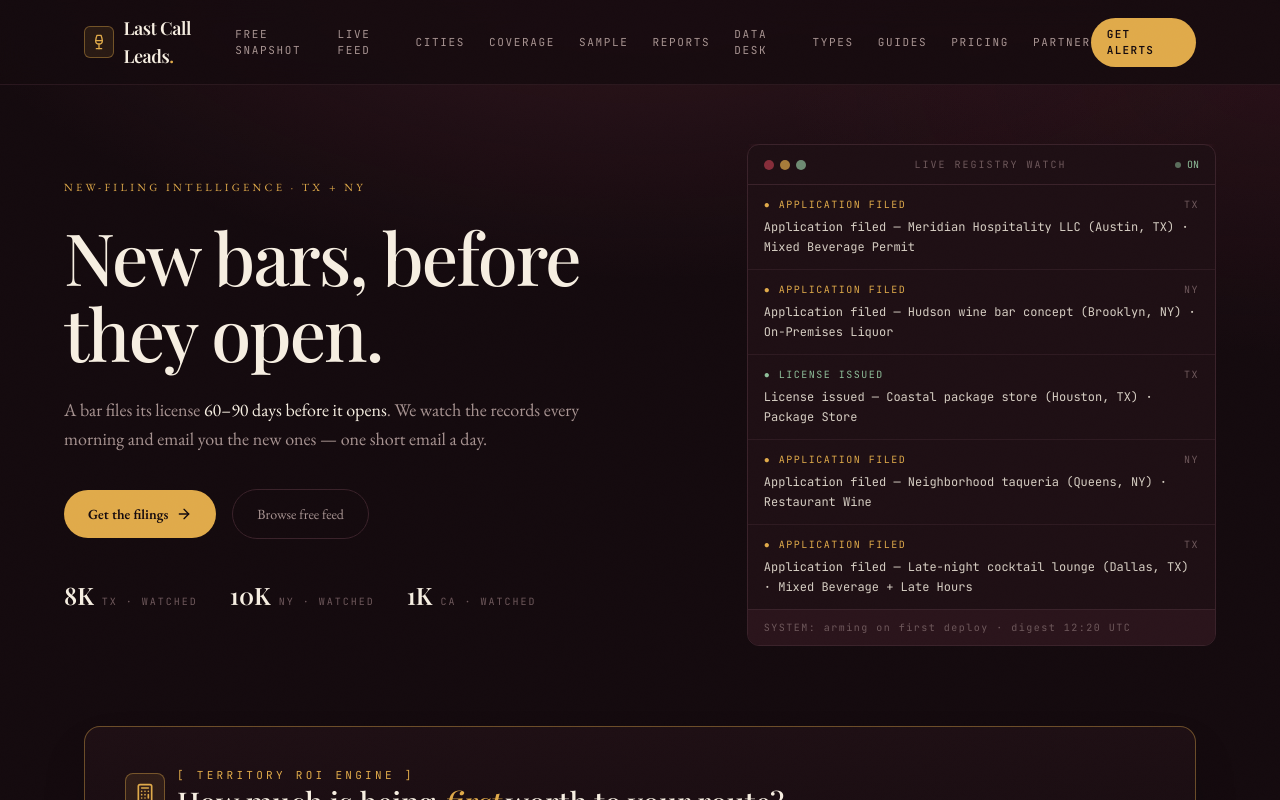
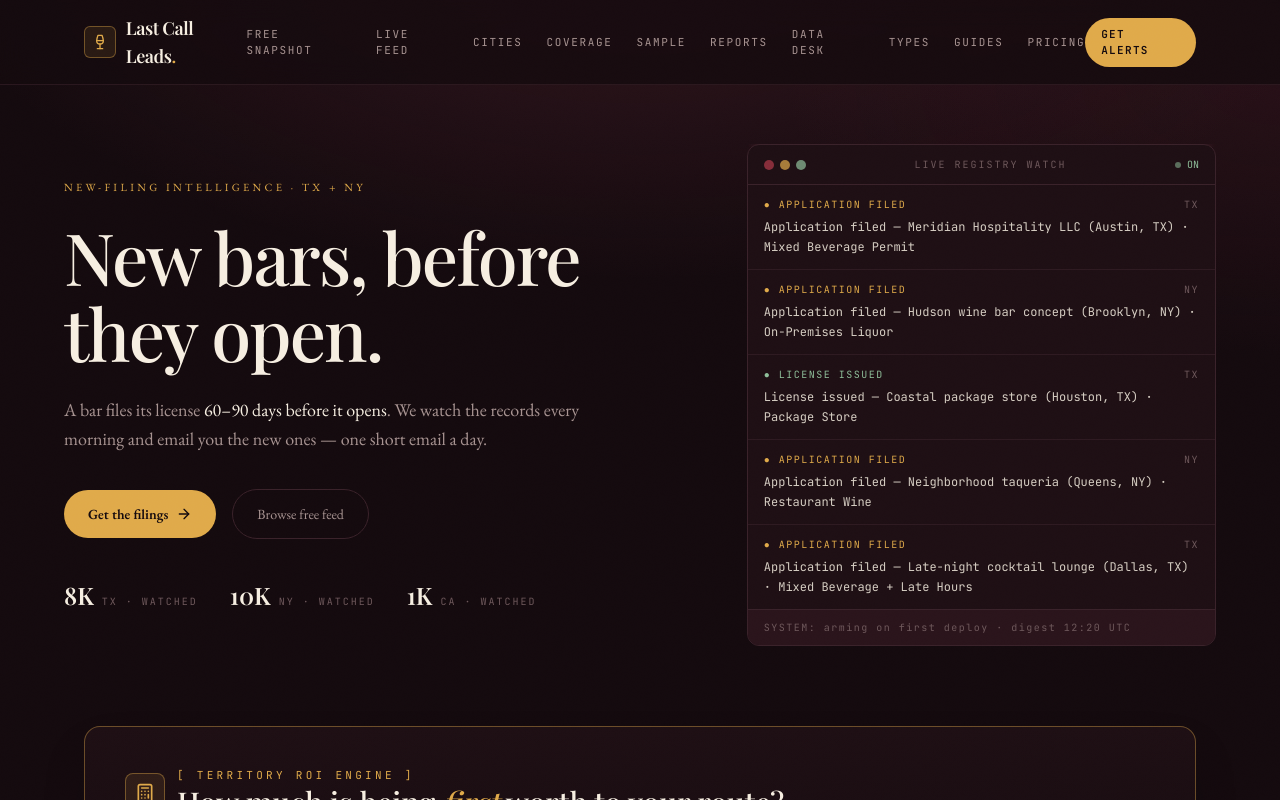
Before and after one commit to oldagebabahere/lastcallleads, a Next.js app: page / in a window 1280 px wide. Shown: the top 800 px of the page. Built offline with nearby package versions, Linux system fonts and the light colour scheme; no server answers; the database is empty.

Commit message:
Add files via upload

```diff
--- a/src/components/ui.tsx
+++ b/src/components/ui.tsx
@@ -82,9 +82,6 @@
           <Link href="/#pricing" className="transition-colors hover:text-cream">
             PRICING
           </Link>
-          <Link href="/partner" className="transition-colors hover:text-amber">
-            PARTNER
-          </Link>
         </nav>
         <Link
           href="/#pricing"
@@ -120,7 +117,6 @@
           <Link href="/insights" className="hover:text-cream">DATA DESK</Link>
           <Link href="/types" className="hover:text-cream">LICENSE TYPES</Link>
           <Link href="/guides" className="hover:text-cream">GUIDES</Link>
-          <Link href="/partner" className="hover:text-amber">PARTNER</Link>
           <Link href="/about" className="hover:text-cream">ABOUT</Link>
           <Link href="/contact" className="hover:text-cream">CONTACT</Link>
           <Link href="/setup" className="hover:text-cream">SYSTEM</Link>
```
